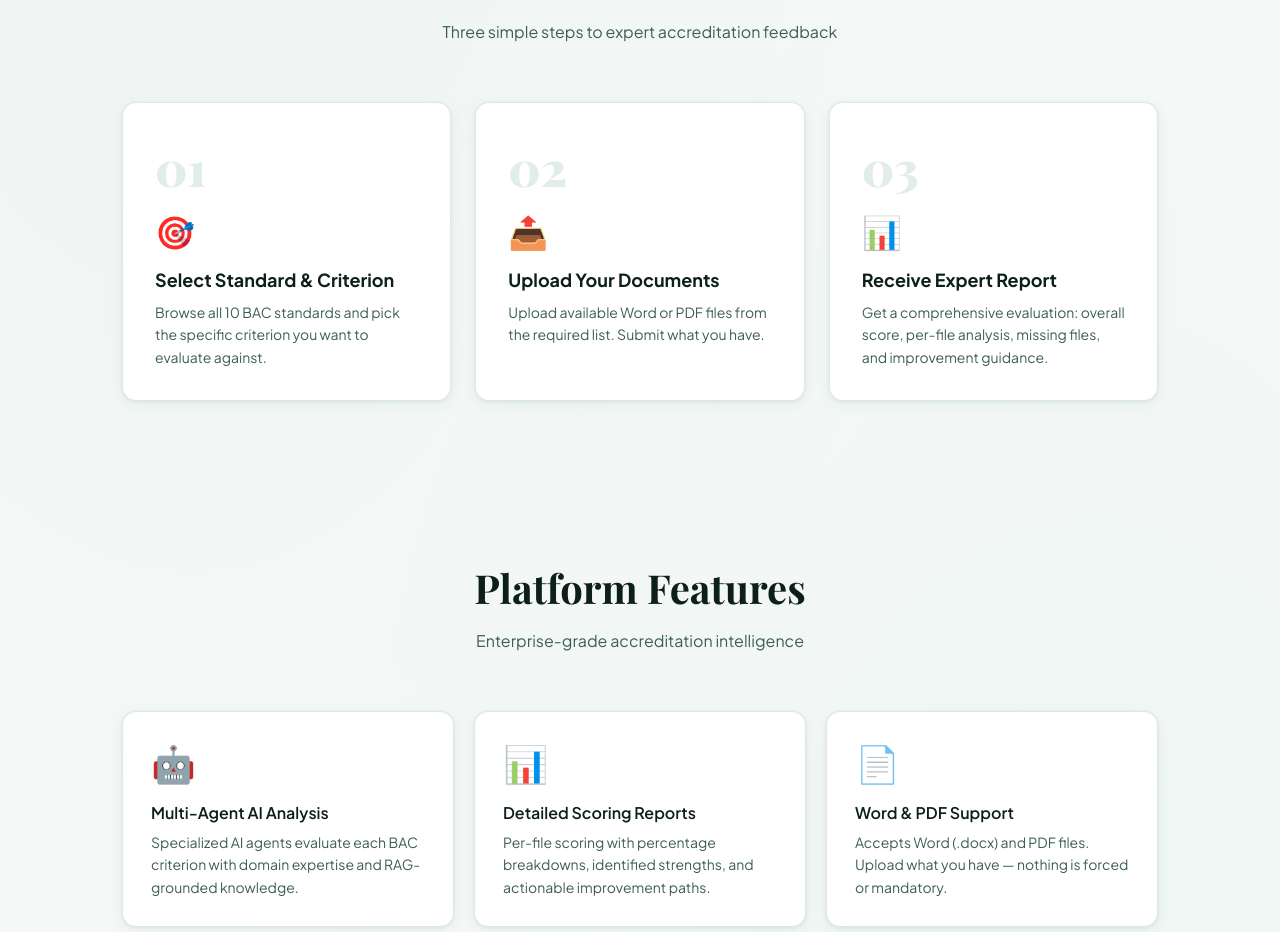
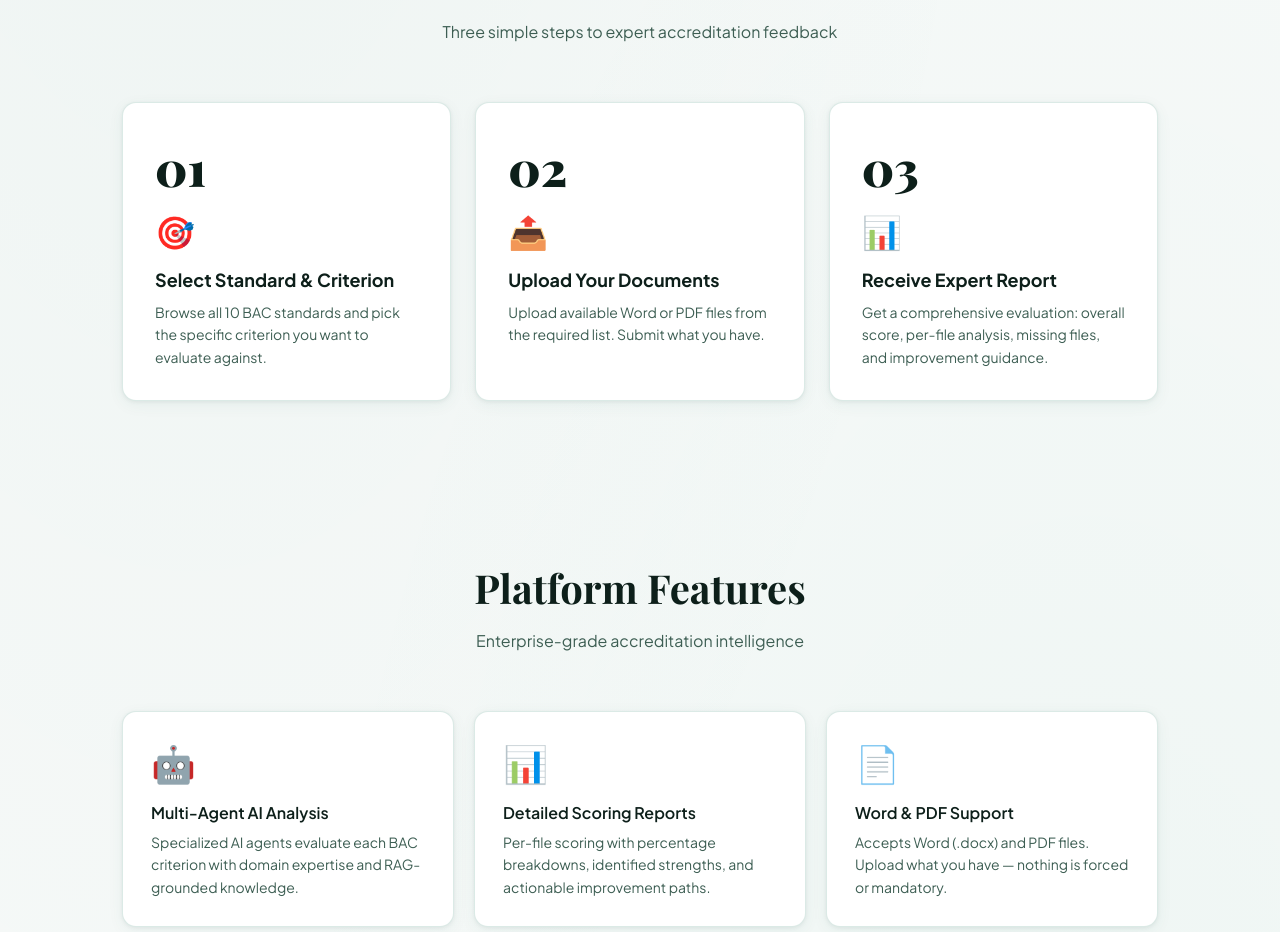
Before and after one commit to webnafis/BAC-EXPERT_BOT, a Next.js app: page / in a window 1280 px wide. Shown: the part 980-1912 px from the top of the page. Built offline with nearby package versions, Linux system fonts and the light colour scheme.

Commit message:
theme fixed

```diff
--- a/app/page.tsx
+++ b/app/page.tsx
@@ -264,7 +264,7 @@ export default function HomePage() {
                   fontSize: "48px",
                   fontFamily: "Playfair Display",
                   fontWeight: 900,
-                  color: "rgba(0,106,78,0.12)",
+                  color: "linear-gradient(135deg,#006A4E,#00956C)",
                   marginBottom: "12px",
                 }}
               >
```
